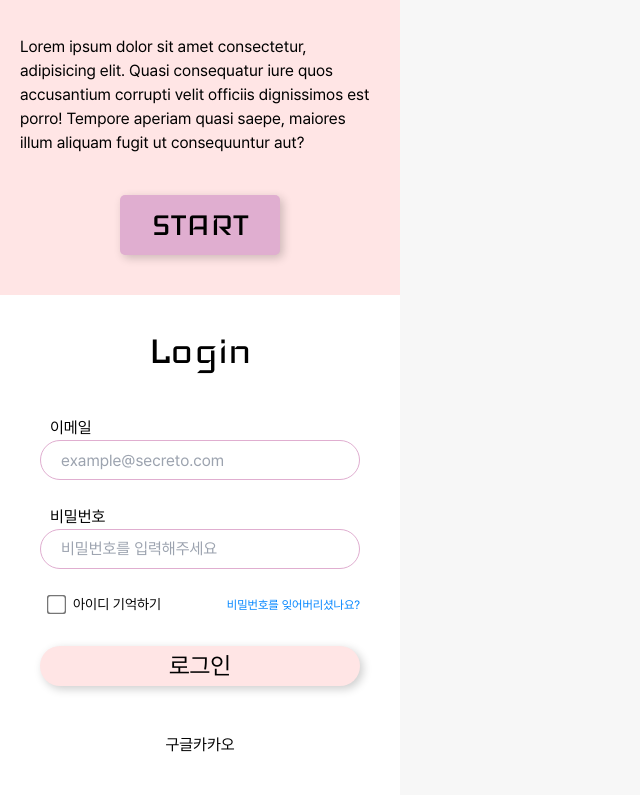
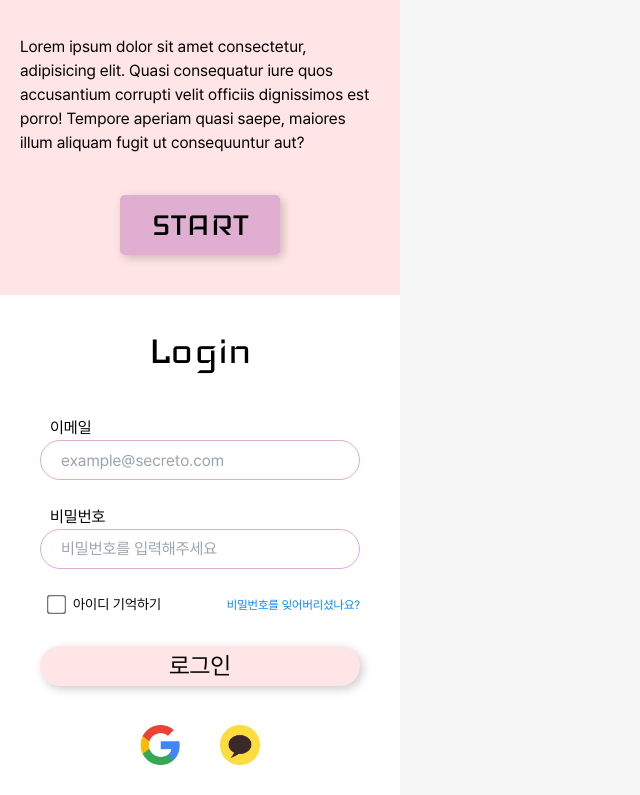
Before and after one commit to yee950419/secreto, a Vue app in the folder frontend/: page /main-page in a window 1280 px wide. Shown: the part 253-1048 px from the top of the page, without its empty margins (0-640 px from the left). Built offline with nearby package versions, Linux system fonts and the light colour scheme.

Commit message:
feat: 카카오 로그인, 구글 로그인 버튼 적용
- 카카오 로그인 로고 추가
- 구글 로그인 로고 추가
- 로그인 페이지에 OAuth 로그인 버튼 이미지 적용

Related to S10P12A805-94

```diff
--- a/frontend/src/components/organisms/LoginForm.vue
+++ b/frontend/src/components/organisms/LoginForm.vue
@@ -5,11 +5,14 @@ import TextAtom from '@/components/atoms/TextAtom.vue'
 import CheckBoxMolecule from '@/components/molecules/CheckBoxMolecule.vue'
 import { ref } from 'vue'
 import type { Ref } from 'vue'
+import type CheckBoxMoleculeVue from '@/components/molecules/CheckBoxMolecule.vue'
 
 type LoginDataType = Ref<{
     email: string
     password: string
 }>
+type ClickHandler = () => void
+
 const userData: LoginDataType = ref({
     email: '',
     password: ''
@@ -20,8 +23,16 @@ const emailInputChangeHandler = (data: string) => {
 const passwordInputChangeHandler = (data: string) => {
     userData.value.password = data
 }
-const buttonHandler = () => {
+const loginButtonHandler: ClickHandler = () => {
     console.log(JSON.stringify(userData.value))
+    alert('Login')
+}
+
+const kakaoLoginButtonHandler: ClickHandler = () => {
+    alert('Kakao Login')
+}
+const googleLoginButtonHandler: ClickHandler = () => {
+    alert('Google Login')
 }
 </script>
 
@@ -63,12 +74,21 @@ const buttonHandler = () => {
         </div>
         <ButtonAtom
             customClass="button-style-2 w-full button-shadow button-cream"
-            @buttonClick="buttonHandler"
+            @buttonClick="loginButtonHandler"
             >로그인</ButtonAtom
         >
         <div class="flex justify-center w-full h-[60px]">
-            <ButtonAtom>구글</ButtonAtom>
-            <ButtonAtom>카카오</ButtonAtom>
+            <ButtonAtom @buttonClick="googleLoginButtonHandler">
+                <img
+                    class="w-[40px] h-[40px] mx-[20px]"
+                    src="@/assets/images/button/login-google.png"
+                />
+            </ButtonAtom>
+            <ButtonAtom @buttonClick="kakaoLoginButtonHandler">
+                <img
+                    class="w-[40px] h-[40px] mx-[20px]"
+                    src="@/assets/images/button/login-kakao.png"
+            /></ButtonAtom>
         </div>
     </div>
 </template>
```
Also changed, not shown: frontend/src/assets/images/button/login-google.png (added), frontend/src/assets/images/button/login-kakao.png (added).
